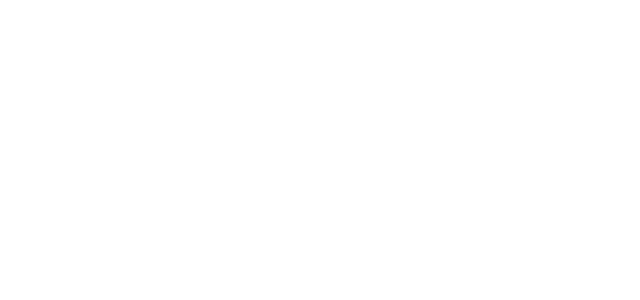
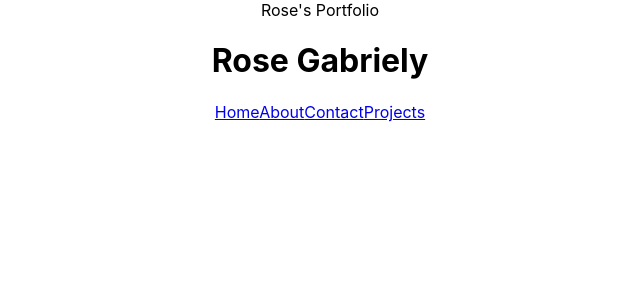
Before and after one commit to RoseGabriely/Portfolio, a React (Create React App) app: page / in a window 1280 px wide. Shown: the top 300 px of the page, without its empty margins (320-960 px from the left). Built offline with nearby package versions, Linux system fonts and the light colour scheme.

Commit message:
Adds title and header

```diff
--- a/src/App.js
+++ b/src/App.js
@@ -1,9 +1,20 @@
-import './App.css';
+import "./App.css";
 
 function App() {
   return (
     <div className="App">
-
+      <body>
+        <section class="title">Rose's Portfolio</section>
+        <header>
+          <h1>Rose Gabriely</h1>
+          <nav>
+            <a href="index.html">Home</a>
+            <a href="about.html">About</a>
+            <a href="contact.html">Contact</a>
+            <a href="projects.html">Projects</a>
+          </nav>
+        </header>
+      </body>
     </div>
   );
 }
```
